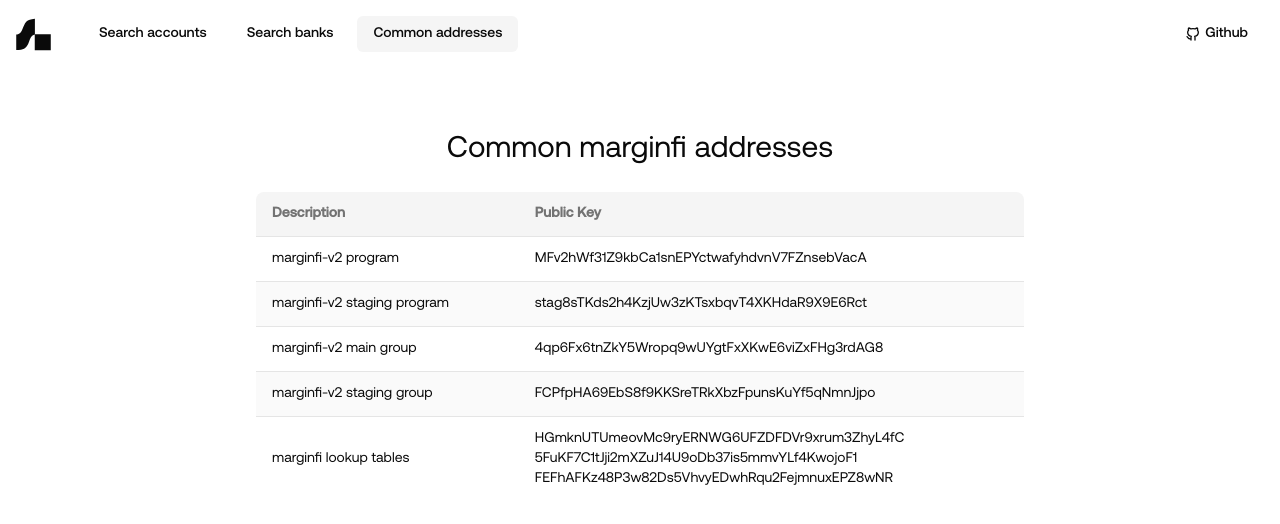
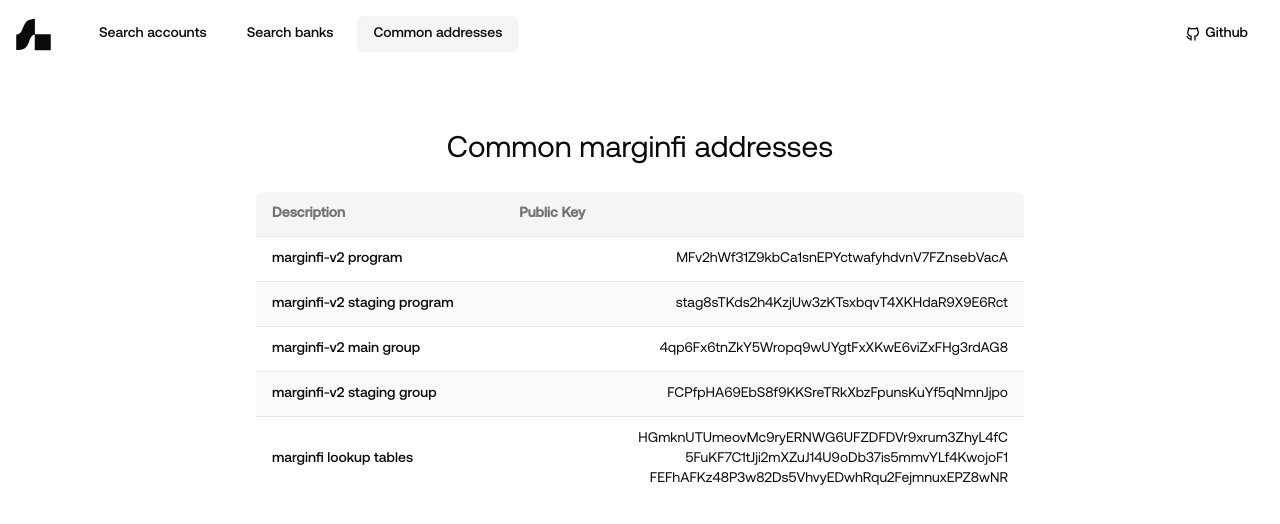
Before and after one commit to mrgnlabs/mrgn-search, a Next.js app: page /addresses in a window 1280 px wide. Shown: the top 524 px of the page. Built offline with nearby package versions, Linux system fonts and the light colour scheme.

Commit message:
feat: add address actions to addresses table

```diff
--- a/src/app/addresses/page.tsx
+++ b/src/app/addresses/page.tsx
@@ -1,6 +1,8 @@
 import { Metadata } from "next";
 
 import { ADDRESSES } from "@/lib/consts";
+
+import { AddressActions } from "@/components/address-actions";
 
 import {
   Table,
@@ -33,16 +35,20 @@
               key={index}
               className="even:bg-muted/50 hover:bg-transparent even:hover:bg-muted/50"
             >
-              <TableCell>{address.description}</TableCell>
+              <TableCell className="font-medium">
+                {address.description}
+              </TableCell>
               <TableCell>
                 {Array.isArray(address.publicKey) ? (
                   <ul>
                     {address.publicKey.map((key, i) => (
-                      <li key={i}>{key}</li>
+                      <li key={i}>
+                        <AddressActions address={key} shorten={false} />
+                      </li>
                     ))}
                   </ul>
                 ) : (
-                  address.publicKey
+                  <AddressActions address={address.publicKey} shorten={false} />
                 )}
               </TableCell>
             </TableRow>
--- a/src/components/address-actions.tsx
+++ b/src/components/address-actions.tsx
@@ -5,18 +5,18 @@
 import { CopyToClipboard } from "react-copy-to-clipboard";
 import { IconExternalLink, IconCopy, IconCheck } from "@tabler/icons-react";
 
-import { cn } from "@/lib/utils";
+import { cn, shortAddress } from "@/lib/utils";
 
 type AddressActionsProps = {
   address: string;
+  shorten?: boolean;
   icon?: React.ReactNode;
-  shortAddress: string;
 };
 
 const AddressActions = ({
   address,
-  shortAddress,
   icon,
+  shorten = true,
 }: AddressActionsProps) => {
   const [copied, setCopied] = React.useState(false);
 
@@ -48,7 +48,7 @@
       </div>
       <span className="flex items-center gap-1">
         {icon}
-        {shortAddress}
+        {shorten ? shortAddress(address) : address}
       </span>
     </div>
   );
--- a/src/components/search-banks.tsx
+++ b/src/components/search-banks.tsx
@@ -9,7 +9,6 @@
 import {
   getTokenIconUrl,
   getBank,
-  shortAddress,
   formatUsd,
   formatUsdShort,
   formatPercentage,
@@ -215,28 +214,19 @@
                   <strong className="font-medium text-muted-foreground">
                     Group Address:
                   </strong>
-                  <AddressActions
-                    address={MARGINFI_MAIN_GROUP_ID}
-                    shortAddress={shortAddress(MARGINFI_MAIN_GROUP_ID)}
-                  />
+                  <AddressActions address={MARGINFI_MAIN_GROUP_ID} />
                 </li>
                 <li className="grid w-full grid-cols-2 items-center">
                   <strong className="font-medium text-muted-foreground">
                     Bank Address:
                   </strong>
-                  <AddressActions
-                    address={selectedBank.address}
-                    shortAddress={shortAddress(selectedBank.address)}
-                  />
+                  <AddressActions address={selectedBank.address} />
                 </li>
                 <li className="grid w-full grid-cols-2 items-center">
                   <strong className="font-medium text-muted-foreground">
                     Mint Address:
                   </strong>
-                  <AddressActions
-                    address={selectedBank.tokenAddress}
-                    shortAddress={shortAddress(selectedBank.tokenAddress)}
-                  />
+                  <AddressActions address={selectedBank.tokenAddress} />
                 </li>
                 {bankDetails.config.oracleKeys.length > 0 && (
                   <li className="grid w-full grid-cols-2 items-start">
@@ -259,7 +249,6 @@
                                 <IconPyth size={16} />
                               )
                             }
-                            shortAddress={shortAddress(oracleKey)}
                           />
                         </div>
                       ))}
```
